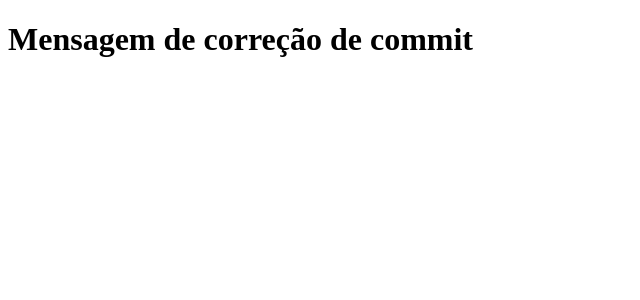
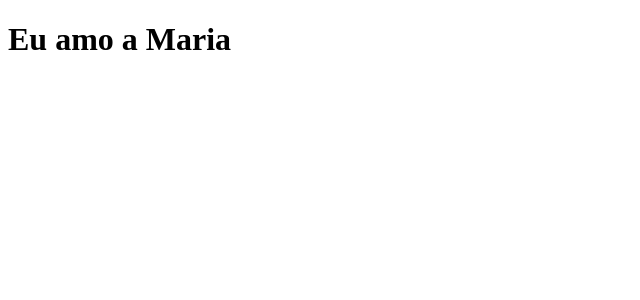
Before and after one commit to nathan-1211/curso-dev-project, a Next.js app: page / in a window 1280 px wide. Shown: the top 300 px of the page, without its empty margins (0-640 px from the left). Built offline with nearby package versions, Linux system fonts and the light colour scheme.

Commit message:
Message Updated

```diff
--- a/pages/index.js
+++ b/pages/index.js
@@ -1,5 +1,5 @@
 function Home() {
-    return <h1>Mensagem de correção de commit</h1>
+    return <h1>Eu amo a Maria</h1>
 }
 
 export default Home;
```
